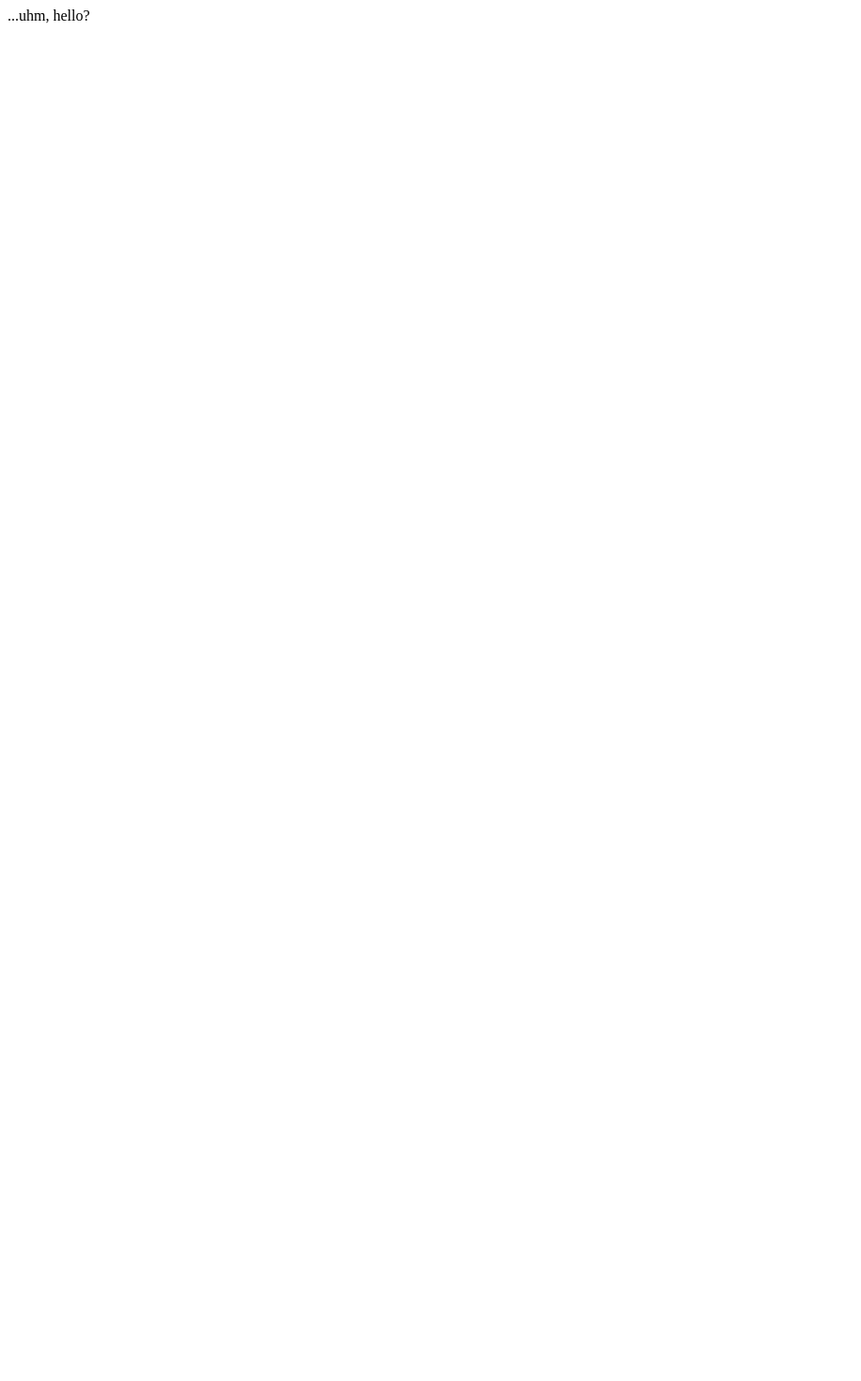
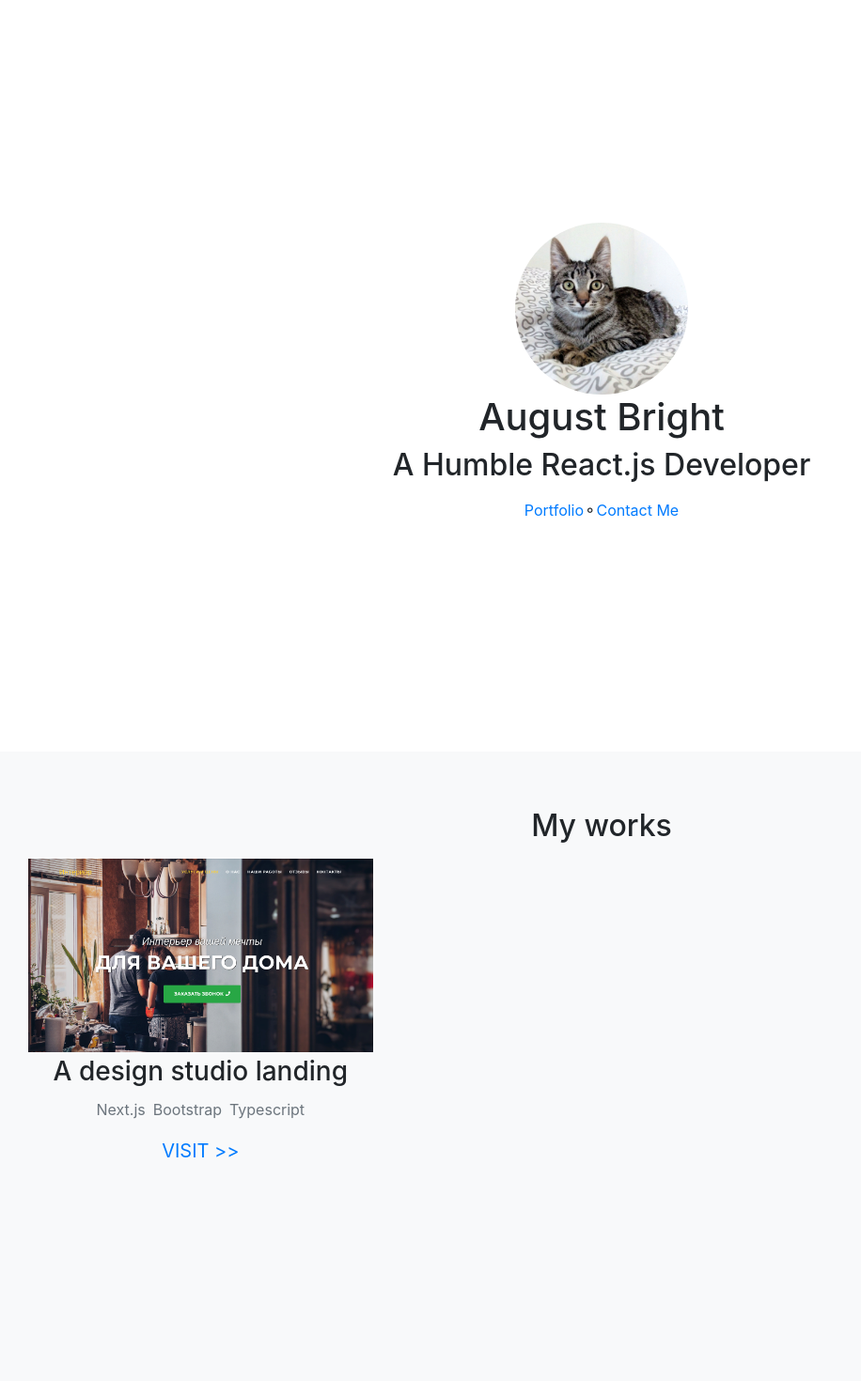
Before and after one commit to augustbright/portfolio, a Next.js app: page / in a window 1280 px wide. Shown: the top 1470 px of the page at 94% size, without its empty margins (0-916 px from the left). Before the commit the page ends 800 px from the top, so only its background shows below. Built offline with nearby package versions, Linux system fonts and the light colour scheme.

Commit message:
portfolio markup

```diff
--- /dev/null
+++ b/next.config.js
@@ -0,0 +1,4 @@
+const withSASS = require('@zeit/next-sass');
+module.exports = withSASS({
+
+});
--- /dev/null
+++ b/src/components/ContactMe.tsx
@@ -0,0 +1,20 @@
+import React from 'react';
+
+export default class ContactMe extends React.Component {
+    render() {
+        return (
+            <section className="page-section container-fluid d-flex flex-column justify-content-center" id="contact">
+                <div className="row justify-content-center">
+                    <div className="col-auto text-secondary">
+                        Feel free
+                    </div>
+                </div>
+                <div className="row justify-content-center">
+                    <div className="col-auto font-weight-bold">
+                        <a href="mailto:vtumanov782@gmail.com">vtumanov782@gmail.com</a>
+                    </div>
+                </div>
+            </section>
+        );
+    }
+}
--- /dev/null
+++ b/src/components/Header.tsx
@@ -0,0 +1,44 @@
+import React from "react";
+
+export default class Header extends React.Component {
+  render() {
+    return (
+      <section className="page-section page-header container-fluid d-flex flex-column justify-content-center" id="page-top">
+        <div className="row justify-content-center">
+          <div className="col-2">
+            <img
+              className="img-fluid rounded-circle"
+              src="/img/photo.jpg"
+              alt="Profile photo"
+            />
+          </div>
+        </div>
+        <div className="row justify-content-center">
+          <div className="col-auto">
+            <h1 className="heading">August Bright</h1>
+          </div>
+        </div>
+        <div className="row justify-content-center">
+          <div className="col-auto">
+            <h2 className="subheading">A Humble React.js Developer</h2>
+          </div>
+        </div>
+        <div className="row justify-content-center">
+          <div className="col-auto">
+            <nav className="navbar">
+              <ul className="nav">
+                <li className="nav-item">
+                  <a href="#portfolio">Portfolio</a>
+                </li>
+                &#9900;
+                <li className="nav-item">
+                  <a href="#contact">Contact Me</a>
+                </li>
+              </ul>
+            </nav>
+          </div>
+        </div>
+      </section>
+    );
+  }
+}
--- /dev/null
+++ b/src/components/Portfolio.tsx
@@ -0,0 +1,24 @@
+import React from 'react';
+import PortfolioItem from '../components/PortfolioItem';
+
+
+export default class Portfolio extends React.Component {
+    render() {
+        return (
+            <section className="page-section container-fluid bg-light" id="portfolio">
+                <div className="row justify-content-center">
+                    <div className="col-auto">
+                        <h2>My works</h2>
+                    </div>
+                </div>
+                <div className="row mt-2">
+                    <div className="col-md-4">
+                        <PortfolioItem heading="A design studio landing" imageURL="/img/portfolio/interior.png" url="https://interior-yar.herokuapp.com/" tags={[
+                            'Next.js', 'Bootstrap', 'Typescript'
+                        ]}/>
+                    </div>
+                </div>
+            </section>
+        );
+    }
+}
--- /dev/null
+++ b/src/components/PortfolioItem.tsx
@@ -0,0 +1,45 @@
+import React from "react";
+
+interface IPortfolioItemProps {
+  imageURL: string;
+  heading: string;
+  url: string;
+  tags: string[];
+}
+
+export default class PortfolioItem extends React.Component<
+  IPortfolioItemProps
+> {
+  render() {
+    return (
+      <div className="container">
+        <div className="row">
+          <div className="col">
+            <img
+              className="img-fluid"
+              src={this.props.imageURL}
+              alt={this.props.heading}
+            />
+          </div>
+        </div>
+        <div className="mt-1 row">
+          <div className="col text-center">
+            <h3>{this.props.heading}</h3>
+          </div>
+        </div>
+        <div className="mt-1 row">
+          <div className="col text-center">
+            {this.props.tags.map(tag => (
+              <span className="p-1 text-secondary">{tag}</span>
+            ))}
+          </div>
+        </div>
+        <div className="mt-2 row justify-content-center">
+            <div className="col-auto">
+                <a className="btn btn-link btn-lg text-uppercase" href={this.props.url} target="_blank">Visit &gt;&gt;</a>
+            </div>
+        </div>
+      </div>
+    );
+  }
+}
--- /dev/null
+++ b/src/pages/_app.tsx
@@ -0,0 +1,32 @@
+import React from "react";
+import App from "next/app";
+import Head from "next/head";
+import '../styles/main.scss';
+
+export default class MyApp extends App {
+  render() {
+    const { Component, pageProps } = this.props;
+
+    return (
+      <>
+        <Head>
+          <meta
+            name="viewport"
+            content="width=device-width, initial-scale=1, shrink-to-fit=no"
+          />
+          <meta
+            name="description"
+            content="A React.js developer"
+          />
+          <meta name="keywords" content="React.js,Website,Freelance"/>
+          <meta name="author" content="vtumanov782@gmail.com" />
+
+          <title>
+            August Bright - A React Developer
+          </title>
+        </Head>
+        <Component {...pageProps} />
+      </>
+    );
+  }
+}
--- a/src/pages/index.tsx
+++ b/src/pages/index.tsx
@@ -1,7 +1,16 @@
-import React from 'react';
+import React from "react";
+import Header from "../components/Header";
+import Portfolio from "../components/Portfolio";
+import ContactMe from "../components/ContactMe";
 
 export default class Index extends React.Component {
-    render() {
-        return <div>...uhm, hello?</div>
-    }
+  render() {
+    return (
+      <React.Fragment>
+        <Header />
+        <Portfolio />
+        <ContactMe />
+      </React.Fragment>
+    );
+  }
 }
--- /dev/null
+++ b/src/styles/main.scss
@@ -0,0 +1,11 @@
+@import '~bootstrap/scss/bootstrap';
+
+html {
+    scroll-behavior: smooth;
+}
+
+.page-section {
+    min-height: 100vh;
+    padding-top: 60px;
+    padding-bottom: 60px;
+}
```
Also changed, not shown: public/img/photo.jpg (added), public/img/portfolio/interior.png (added).
